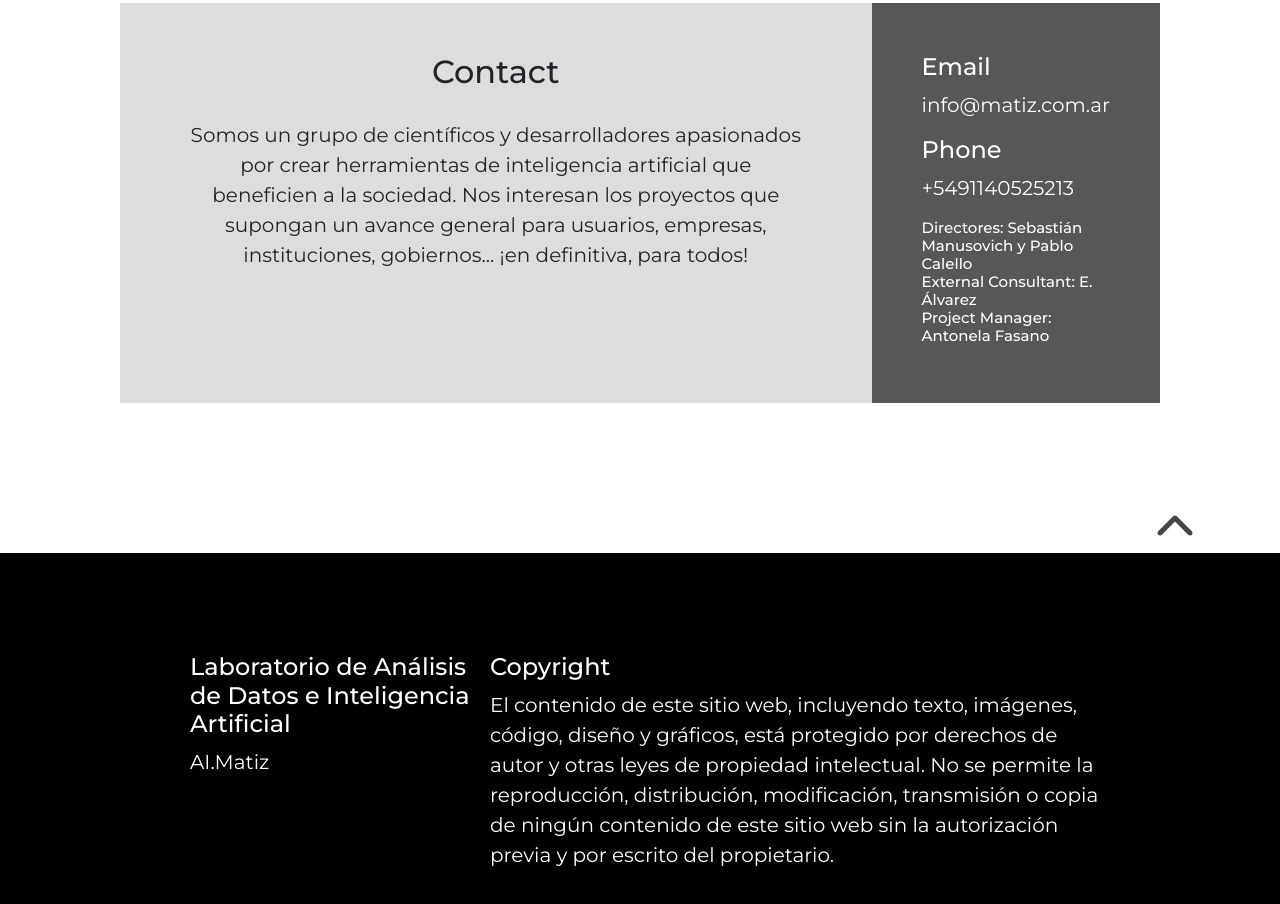
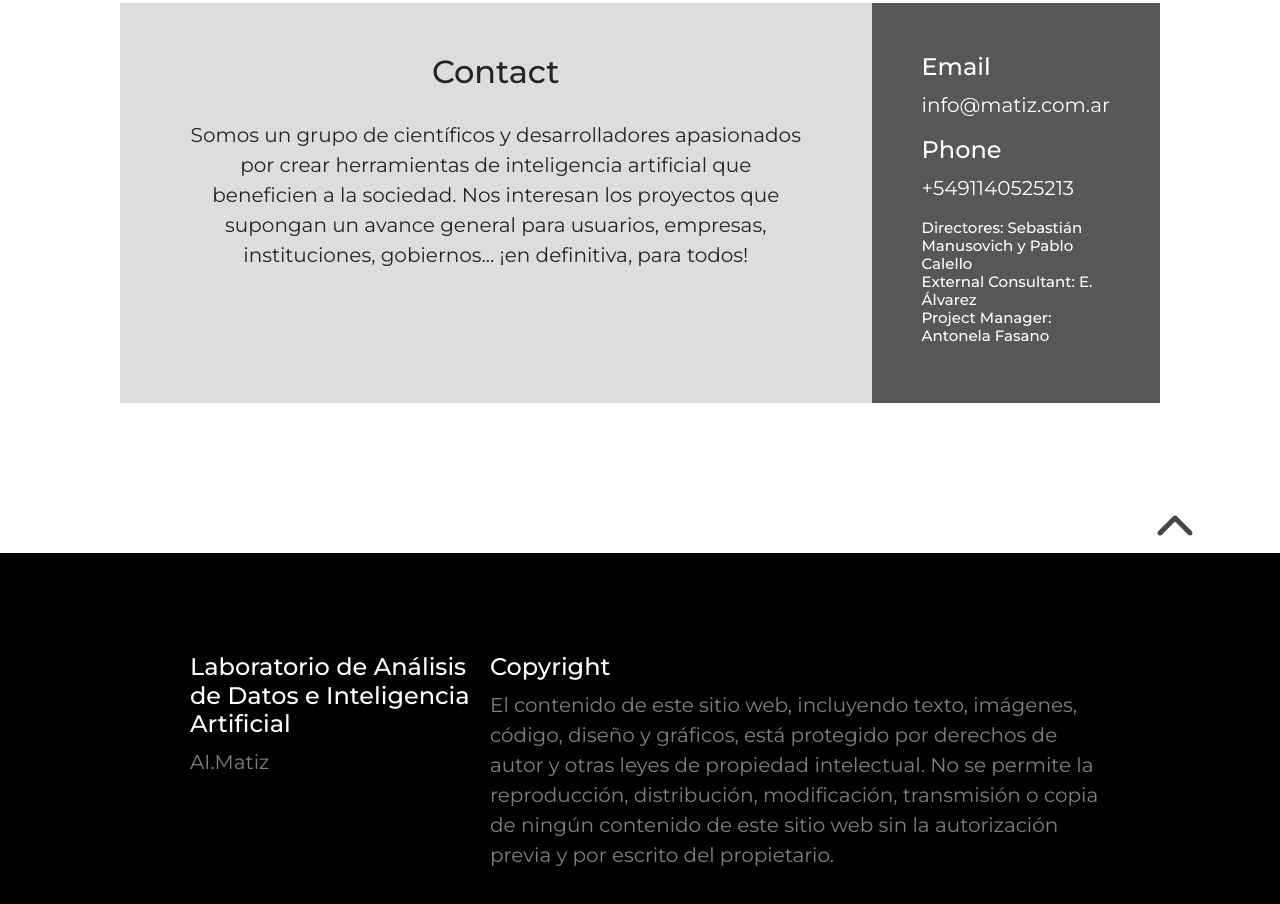
Before and after one commit to Diegodelp/workmtz, a plain HTML site: page index.html in a window 1280 px wide. Shown: the part 4632-5536 px from the top of the page. Drawn offline with nearby package versions, Linux system fonts and the light colour scheme.

Commit message:
Final Version

```diff
--- a/style.css
+++ b/style.css
@@ -214,6 +214,9 @@
   #final{
     background-color: black;
   }
+  .final p {
+    color: gray;
+  }
   @media (max-width: 536px) {
     html{
       overflow-x: hidden;
```
